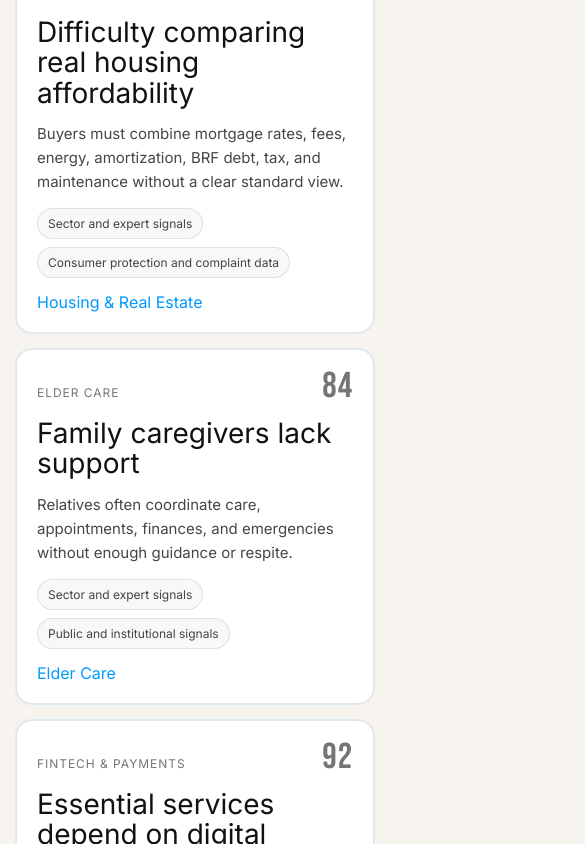
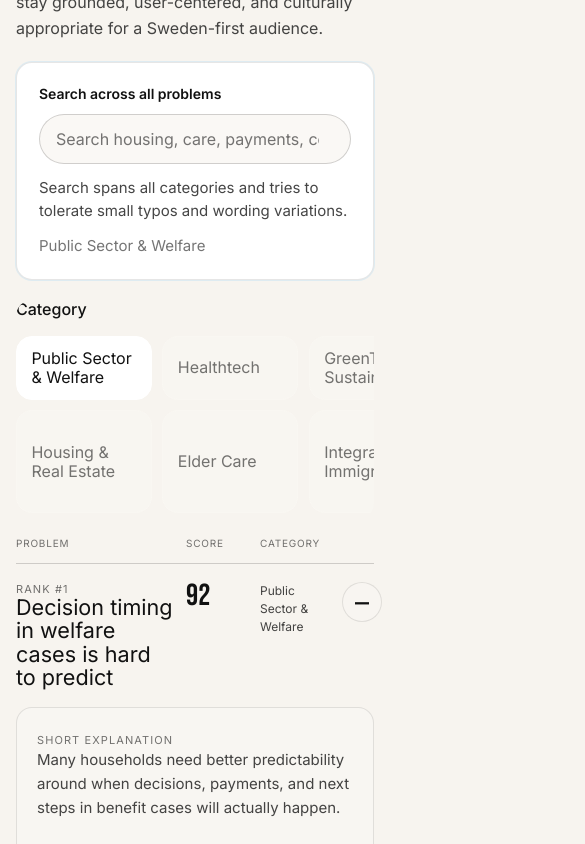
Before and after one commit to mpendyala3/fix-my-itch-sweden, a Next.js app: page / in a window 390 px wide. Shown: the part 1722-2566 px from the top of the page, 585 px wide, since content can reach past the window. Built offline with nearby package versions, Linux system fonts and the light colour scheme.

Commit message:
fix: tighten mobile category scroller layout

```diff
--- a/app/ClientHome.tsx
+++ b/app/ClientHome.tsx
@@ -211,13 +211,6 @@ const copy = {
     architectureLink: 'Architecture',
   },
 } as const;
-
-const featuredProblemRefs: { id: CategoryId; index: number }[] = [
-  { id: 'housing-real-estate', index: 9 },
-  { id: 'elder-care', index: 4 },
-  { id: 'fintech-payments', index: 0 },
-  { id: 'mobility-micromobility', index: 4 },
-];
 
 const topProblemCardRefs: CategoryId[] = [
   'public-sector-welfare',
@@ -492,12 +485,6 @@ export function HomePage({ routeLabel }: { routeLabel?: string }) {
   const categoryMeta = category[lang];
   const categoryItems = category.items.map((item) => presentProblem(lang, item[lang]));
 
-  const featured = featuredProblemRefs.map(({ id, index }) => {
-    const meta = categories[id][lang];
-    const problem = presentProblem(lang, categories[id].items[index][lang]);
-    return { id, categoryName: meta.name, problem };
-  });
-
   const topProblemCards = useMemo<TopProblemCard[]>(
     () =>
       topProblemCardRefs.map((id) => ({
@@ -561,7 +548,6 @@ export function HomePage({ routeLabel }: { routeLabel?: string }) {
             </a>
 
             <div className="nav-links">
-              <a href="#insights">{text.navInsights}</a>
               <a href="#top-10-problems">{text.navTop10}</a>
               <a href="#all-problems">{text.navAllProblems}</a>
               <a href="#method">{text.navMethod}</a>
@@ -651,41 +637,6 @@ export function HomePage({ routeLabel }: { routeLabel?: string }) {
                   ›
                 </button>
               </div>
-            </div>
-          </div>
-        </section>
-
-        <section className="insights-section" id="insights">
-          <div className="container">
-            <div className="section-head">
-              <div className="eyebrow">
-                <span className="eyebrow-dot" />
-                {text.insightsLabel}
-              </div>
-              <h2>{text.insightsTitle}</h2>
-            </div>
-
-            <div className="insight-grid">
-              {featured.map(({ id, categoryName, problem }) => (
-                <article className="insight-card" key={`${id}-${problem.title}`}>
-                  <div className="insight-topline">
-                    <span>{categoryName}</span>
-                    <strong>{problem.scores[0]}</strong>
-                  </div>
-                  <h3>{problem.title}</h3>
-                  <p>{problem.description}</p>
-                  <div className="signal-row">
-                    {problem.sourceFamilies.map((source) => (
-                      <span className="signal-pill" key={source}>
-                        {source}
-                      </span>
-                    ))}
-                  </div>
-                  <button className="inline-link" type="button" onClick={() => setCurrent(id)}>
-                    {categoryName}
-                  </button>
-                </article>
-              ))}
             </div>
           </div>
         </section>
--- a/app/globals.css
+++ b/app/globals.css
@@ -1035,6 +1035,8 @@ footer {
     background: transparent;
     border: none;
     box-shadow: none;
+    max-width: 100%;
+    overflow: hidden;
   }
 
   .filter-head {
@@ -1061,14 +1063,20 @@ footer {
   .filter-list {
     display: grid;
     grid-auto-flow: column;
-    grid-template-rows: repeat(2, minmax(0, auto));
-    grid-auto-columns: max-content;
-    gap: 0.75rem;
+    grid-template-rows: repeat(2, minmax(3.25rem, auto));
+    grid-auto-columns: minmax(8.5rem, 42vw);
+    align-items: stretch;
+    gap: 0.65rem;
+    width: 100%;
+    max-width: 100%;
     overflow-x: auto;
+    overflow-y: hidden;
     overscroll-behavior-x: contain;
-    scroll-snap-type: x proximity;
-    padding-bottom: 0.25rem;
+    -webkit-overflow-scrolling: touch;
+    scroll-snap-type: x mandatory;
+    padding: 0.125rem 0 0.375rem;
     scrollbar-width: none;
+    touch-action: pan-x;
   }
 
   .filter-list::-webkit-scrollbar {
@@ -1076,13 +1084,19 @@ footer {
   }
 
   .filter-option {
+    display: flex;
     min-height: 2.75rem;
-    padding: 0.7rem 1.05rem;
-    border-radius: 999px;
+    width: 100%;
+    min-width: 0;
+    padding: 0.75rem 0.9rem;
+    border-radius: 1rem;
     border: 1px solid rgba(255, 255, 255, 0.06);
     background: color-mix(in srgb, var(--panel-2) 86%, transparent);
     color: var(--text-dim);
-    white-space: nowrap;
+    justify-content: flex-start;
+    align-items: center;
+    white-space: normal;
+    line-height: 1.2;
     scroll-snap-align: start;
   }
 
```
Also changed, not shown: 13 other files (tests, documents, lock files or other folders).
